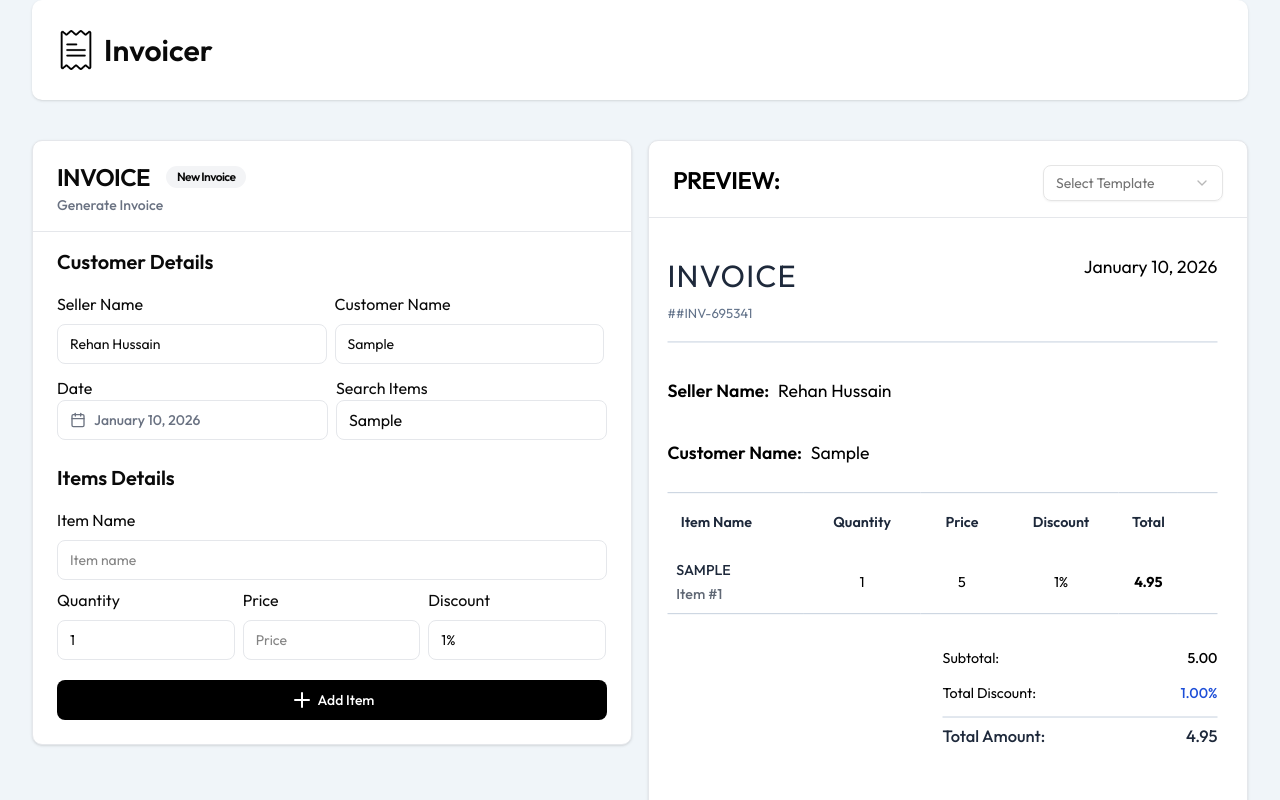
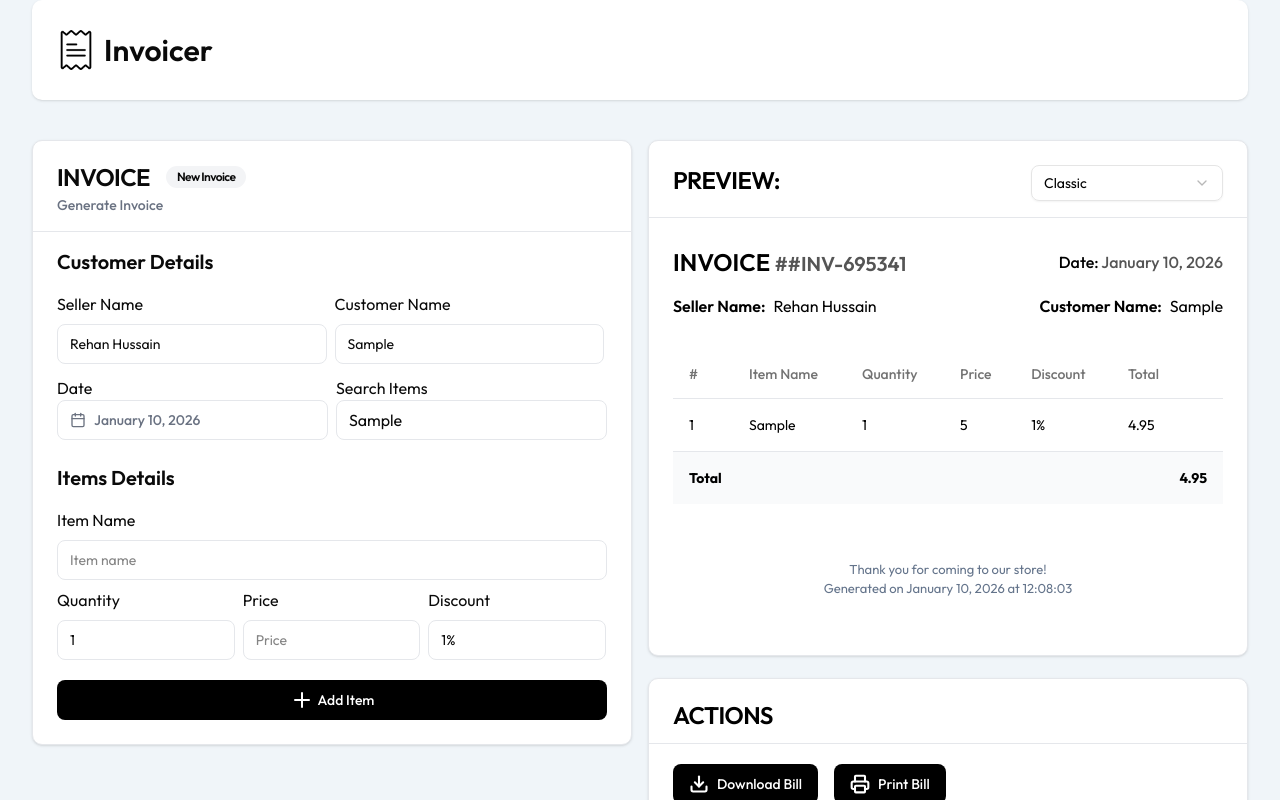
Before and after one commit to rehanzinlab23/Invoicer, a React (Vite) app: page / in a window 1280 px wide. Both pictures are taken after typing "Sample", "Sample", "Sample", "5" into the empty fields and a click on the button "Add Item". Shown: the top 800 px of the page. Built offline with nearby package versions, Linux system fonts and the light colour scheme.

Commit message:
templates done

```diff
--- a/src/Components/InvoicePreview.jsx
+++ b/src/Components/InvoicePreview.jsx
@@ -1,11 +1,12 @@
+import { useState } from "react";
 import Line from "./Line";
 import InvoiceActions from "./InvoiceActions";
 import { InvoiceTemplateSelect } from "./InvoiceTemplateSelect";
-// import Classic from "../Templates/Classic";
-// import SoftShadow from "../Templates/SoftShadow";
-// import StripeEdge from "../Templates/StripeEdge";
-// import Corporate from "../Templates/Corporate";
-// import Elegant from "../Templates/Elegant";
+import Classic from "../Templates/Classic";
+import SoftShadow from "../Templates/SoftShadow";
+import StripeEdge from "../Templates/StripeEdge";
+import Corporate from "../Templates/Corporate";
+import Elegant from "../Templates/Elegant";
 import Minimal from "../Templates/Minimal";
 
 const InvoicePreview = ({
@@ -15,6 +16,65 @@ const InvoicePreview = ({
   customerName,
   invoiceId,
 }) => {
+  const [selectedTemplate, setSelectedTemplate] = useState("Classic");
+
+  const templates = {
+    Classic: (
+      <Classic
+        items={items}
+        setItems={setItems}
+        sellerName={sellerName}
+        customerName={customerName}
+        invoiceId={invoiceId}
+      />
+    ),
+    SoftShadow: (
+      <SoftShadow
+        items={items}
+        setItems={setItems}
+        sellerName={sellerName}
+        customerName={customerName}
+        invoiceId={invoiceId}
+      />
+    ),
+    StripeEdge: (
+      <StripeEdge
+        items={items}
+        setItems={setItems}
+        sellerName={sellerName}
+        customerName={customerName}
+        invoiceId={invoiceId}
+      />
+    ),
+    Corporate: (
+      <Corporate
+        items={items}
+        setItems={setItems}
+        sellerName={sellerName}
+        customerName={customerName}
+        invoiceId={invoiceId}
+      />
+    ),
+    Elegant: (
+      <Elegant
+        items={items}
+        setItems={setItems}
+        sellerName={sellerName}
+        customerName={customerName}
+        invoiceId={invoiceId}
+      />
+    ),
+    Minimal: (
+      <Minimal
+        items={items}
+        setItems={setItems}
+        sellerName={sellerName}
+        customerName={customerName}
+        invoiceId={invoiceId}
+      />
+    ),
+  };
+
   return (
     <div className="mt-10">
       <div className="rounded-lg border border-[#e5e7eb] bg-white text-black shadow-sm">
@@ -23,60 +83,14 @@ const InvoicePreview = ({
             Preview:
           </h3>
           {/* Select */}
-          <InvoiceTemplateSelect />
+          <InvoiceTemplateSelect
+            value={selectedTemplate}
+            onChange={setSelectedTemplate}
+          />
         </div>
         <Line />
         <div className="p-6 pt-0">
-          <div id="invoice-content">
-            {/* Templates */}
-            {/* Classic */}
-            {/* <Classic
-              items={items}
-              setItems={setItems}
-              sellerName={sellerName}
-              customerName={customerName}
-            /> */}
-            {/* Soft Shadow */}
-            {/* <SoftShadow
-              items={items}
-              setItems={setItems}
-              sellerName={sellerName}
-              customerName={customerName}
-              invoiceId={invoiceId}
-            /> */}
-            {/* Stripe Edge */}
-            {/* <StripeEdge
-              items={items}
-              setItems={setItems}
-              sellerName={sellerName}
-              customerName={customerName}
-              invoiceId={invoiceId}
-            /> */}
-            {/* Corporate */}
-            {/* <Corporate
-              items={items}
-              setItems={setItems}
-              sellerName={sellerName}
-              customerName={customerName}
-              invoiceId={invoiceId}
-            /> */}
-            {/* Elegant */}
-            {/* <Elegant
-              items={items}
-              setItems={setItems}
-              sellerName={sellerName}
-              customerName={customerName}
-              invoiceId={invoiceId}
-            /> */}
-            {/* Minimal */}
-            <Minimal
-              items={items}
-              setItems={setItems}
-              sellerName={sellerName}
-              customerName={customerName}
-              invoiceId={invoiceId}
-            />
-          </div>
+          <div id="invoice-content">{templates[selectedTemplate]}</div>
         </div>
       </div>
       <InvoiceActions />
--- a/src/Components/InvoiceTemplateSelect.jsx
+++ b/src/Components/InvoiceTemplateSelect.jsx
@@ -8,18 +8,25 @@ import {
   SelectValue,
 } from "@/components/ui/select";
 
-export function InvoiceTemplateSelect() {
+export function InvoiceTemplateSelect({ value, onChange }) {
   return (
-    <Select>
-      <SelectTrigger className="w-45">
+    <Select
+      value={value}
+      onValueChange={(val) => {
+        onChange(val);
+      }}
+    >
+      <SelectTrigger className="w-48">
         <SelectValue placeholder="Select Template" />
       </SelectTrigger>
+
       <SelectContent>
         <SelectGroup>
           <SelectLabel>Templates</SelectLabel>
+
           <SelectItem value="Classic">Classic</SelectItem>
-          <SelectItem value="Soft Shadow">Soft Shadow</SelectItem>
-          <SelectItem value="Stripe Edge">Stripe Edge</SelectItem>
+          <SelectItem value="SoftShadow">Soft Shadow</SelectItem>
+          <SelectItem value="StripeEdge">Stripe Edge</SelectItem>
           <SelectItem value="Corporate">Corporate</SelectItem>
           <SelectItem value="Elegant">Elegant</SelectItem>
           <SelectItem value="Minimal">Minimal</SelectItem>
--- a/src/Templates/Classic.jsx
+++ b/src/Templates/Classic.jsx
@@ -1,7 +1,8 @@
 import { today } from "../todayDate";
 import { Trash2 } from "lucide-react";
+import { currentTime } from "../Time";
 
-const Classic = ({ items, setItems, sellerName, customerName }) => {
+const Classic = ({ items, setItems, sellerName, customerName, invoiceId }) => {
   const deleteItem = (index) => {
     const updatedItems = [...items];
     updatedItems.splice(index, 1);
@@ -21,7 +22,9 @@ const Classic = ({ items, setItems, sellerName, customerName }) => {
   return (
     <div className="my-3 pt-4">
       <div className="sm:flex items-center justify-between ">
-        <h4 className="text-2xl uppercase font-semibold">Invoice #</h4>
+        <h4 className="text-2xl uppercase font-semibold">
+          Invoice <span className="text-[#555] text-xl">##INV-{invoiceId}</span>
+        </h4>
         <span className="font-medium max-sm:mt-2">
           Date: <span className="text-[#555]">{today}</span>
         </span>
@@ -40,10 +43,7 @@ const Classic = ({ items, setItems, sellerName, customerName }) => {
       {/* Table */}
       <div className="mt-4">
         <div className="relative w-full overflow-auto">
-          <table className="w-full caption-bottom text-sm border-collapse">
-            <caption className="mt-4 text-sm text-[#737373] mb-2">
-              Thanks For Coming in Data General Store
-            </caption>
+          <table className="w-full text-sm border-collapse mt-4">
             <thead>
               <tr className="border-b border-[#e5e7eb] text-[#737373] hover:bg-gray-50">
                 <th className="h-12 px-4 text-left font-medium w-15">#</th>
@@ -67,7 +67,7 @@ const Classic = ({ items, setItems, sellerName, customerName }) => {
                     className="border-b border-[#e5e7eb] hover:bg-gray-50"
                   >
                     <td className="p-4">{index + 1}</td>
-                    <td className="p-4 uppercase">{item.itemName}</td>
+                    <td className="p-4">{item.itemName}</td>
                     <td className="p-4">{item.count}</td>
                     <td className="p-4">{item.price}</td>
                     <td className="p-4">{item.discount}</td>
@@ -96,6 +96,17 @@ const Classic = ({ items, setItems, sellerName, customerName }) => {
           </table>
         </div>
       </div>
+      {/* Footer Message */}
+      {items.length > 0 && (
+        <div className="text-left mt-7 pt-4 text-[13px] text-[#64748b]">
+          <div className="text-center text-[#64748b] mt-3 font-[14px] pb-5">
+            <div>Thank you for coming to our store!</div>
+            <div>
+              Generated on {today} at {currentTime}
+            </div>
+          </div>
+        </div>
+      )}
     </div>
   );
 };
```
